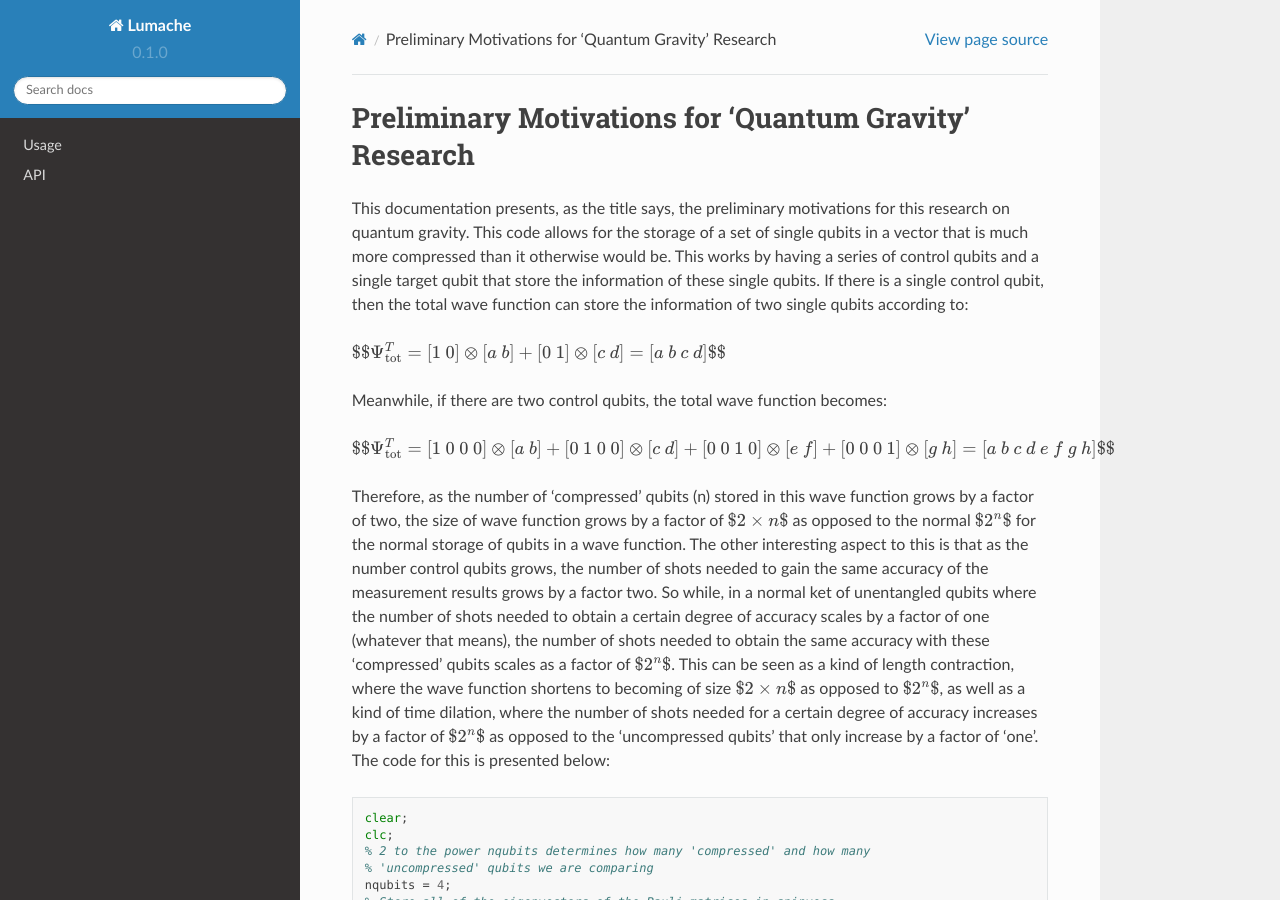
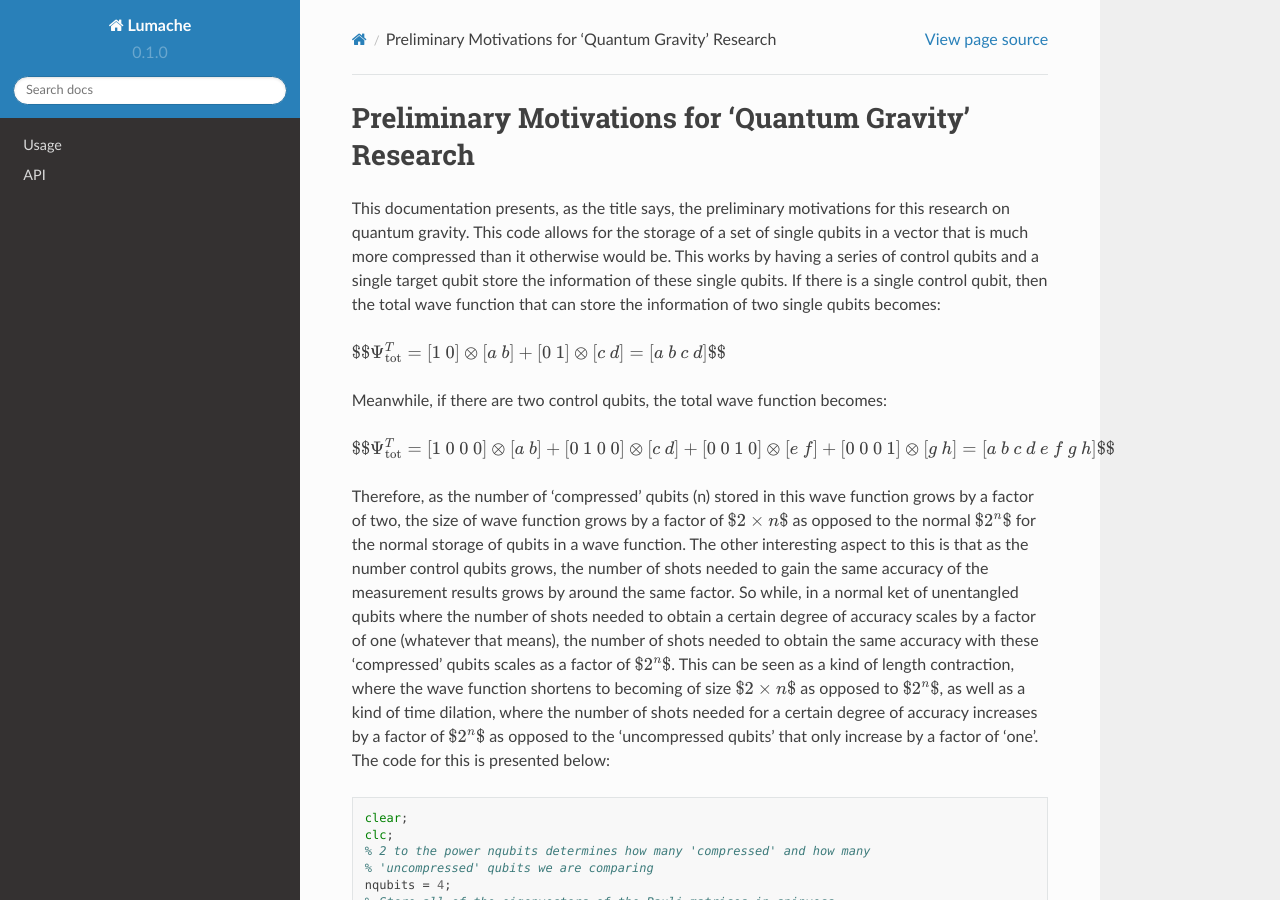
Before and after one commit to htim327/QuantumGravity, a Sphinx documentation site: the page built from docs/source/PreliminaryMotiviations.rst, in a window 1280 px wide and 900 px high. Built offline with Sphinx 7.4.7 and the Read the Docs theme 2.0.0, drawn with Linux system fonts in a browser that asks for light colours; some of the changed text lies outside the part shown.

Commit message:
Update PreliminaryMotiviations.rst

```diff
--- a/docs/source/PreliminaryMotiviations.rst
+++ b/docs/source/PreliminaryMotiviations.rst
@@ -2,7 +2,7 @@
 Preliminary Motivations for 'Quantum Gravity' Research
 ======================================================
 
-This documentation presents, as the title says, the preliminary motivations for this research on quantum gravity. This code allows for the storage of a set of single qubits in a vector that is much more compressed than it otherwise would be. This works by having a series of control qubits and a single target qubit that store the information of these single qubits. If there is a single control qubit, then the total wave function can store the information of two single qubits according to:
+This documentation presents, as the title says, the preliminary motivations for this research on quantum gravity. This code allows for the storage of a set of single qubits in a vector that is much more compressed than it otherwise would be. This works by having a series of control qubits and a single target qubit store the information of these single qubits. If there is a single control qubit, then the total wave function that can store the information of two single qubits becomes:
 
 :math:`$$\Psi_{\mathrm{tot}}^T = [1\ 0]\otimes [a\ b] + [0\ 1]\otimes [c\ d] = [a\ b\ c\ d]$$`
 
@@ -10,7 +10,7 @@ Meanwhile, if there are two control qubits, the total wave function becomes:
 
 :math:`$$\Psi_{\mathrm{tot}}^T = [1\ 0\ 0\ 0]\otimes [a\ b] + [0\ 1\ 0\ 0]\otimes [c\ d] + [0\ 0\ 1\ 0]\otimes [e\ f] + [0\ 0\ 0\ 1]\otimes [g\ h] = [a\ b\ c\ d\ e\ f\ g\ h]$$`
 
-Therefore, as the number of 'compressed' qubits (n) stored in this wave function grows by a factor of two, the size of wave function grows by a factor of :math:`$2\times n$` as opposed to the normal :math:`$2^{n}$` for the normal storage of qubits in a wave function. The other interesting aspect to this is that as the number control qubits grows, the number of shots needed to gain the same accuracy of the measurement results grows by a factor two. So while, in a normal ket of unentangled qubits where the number of shots needed to obtain a certain degree of accuracy scales by a factor of one (whatever that means), the number of shots needed to obtain the same accuracy with these 'compressed' qubits scales as a factor of :math:`$2^n$`. This can be seen as a kind of length contraction, where the wave function shortens to becoming of size :math:`$2\times n$` as opposed to :math:`$2^{n}$`, as well as a kind of time dilation, where the number of shots needed for a certain degree of accuracy increases by a factor of :math:`$2^n$` as opposed to the 'uncompressed qubits' that only increase by a factor of 'one'. The code for this is presented below:
+Therefore, as the number of 'compressed' qubits (n) stored in this wave function grows by a factor of two, the size of wave function grows by a factor of :math:`$2\times n$` as opposed to the normal :math:`$2^{n}$` for the normal storage of qubits in a wave function. The other interesting aspect to this is that as the number control qubits grows, the number of shots needed to gain the same accuracy of the measurement results grows by around the same factor. So while, in a normal ket of unentangled qubits where the number of shots needed to obtain a certain degree of accuracy scales by a factor of one (whatever that means), the number of shots needed to obtain the same accuracy with these 'compressed' qubits scales as a factor of :math:`$2^n$`. This can be seen as a kind of length contraction, where the wave function shortens to becoming of size :math:`$2\times n$` as opposed to :math:`$2^{n}$`, as well as a kind of time dilation, where the number of shots needed for a certain degree of accuracy increases by a factor of :math:`$2^n$` as opposed to the 'uncompressed qubits' that only increase by a factor of 'one'. The code for this is presented below:
 
 .. code-block:: matlab
 
@@ -367,7 +367,7 @@ Meanwhile, if the number of shots for the uncompressed qubits becomes :math:`$\m
 
 .. image:: SampledProbabilityFornqubitsis3shots1is100000.png
 
-It is important to remember that these are only partial snapshots of the code expressed above. So there is another part that includes the effective shots of the compressed qubits where the effective shots are calculated with the total number of times that the wave function that stores the compressed qubits collapses to the particular compressed qubit. For the case, where :math:`$\mathrm{nqubits}=3$` and the total number of shots for the uncompressed qubits is :math:`$\mathrm{shots1} = 10000$`, the total number of effective shots for the compressed qubits (with the total number of shots for the uncompressed qubits expressed at the very bottom) becomes:
+It is important to remember that these are only partial snapshots of the code expressed above. So there is another part that includes the effective shots of the compressed qubits where the effective shots are calculated with the total number of times that the wave function that stores the compressed qubits collapses to the particular compressed qubit. For the case where :math:`$\mathrm{nqubits}=3$` and the total number of shots for the uncompressed qubits is :math:`$\mathrm{shots1} = 10000$`, the total number of effective shots for the compressed qubits (with the total number of shots for the uncompressed qubits expressed at the very bottom) becomes:
 
 .. image:: ShotsFornqubitsis3shots1is10000.png
 
```
